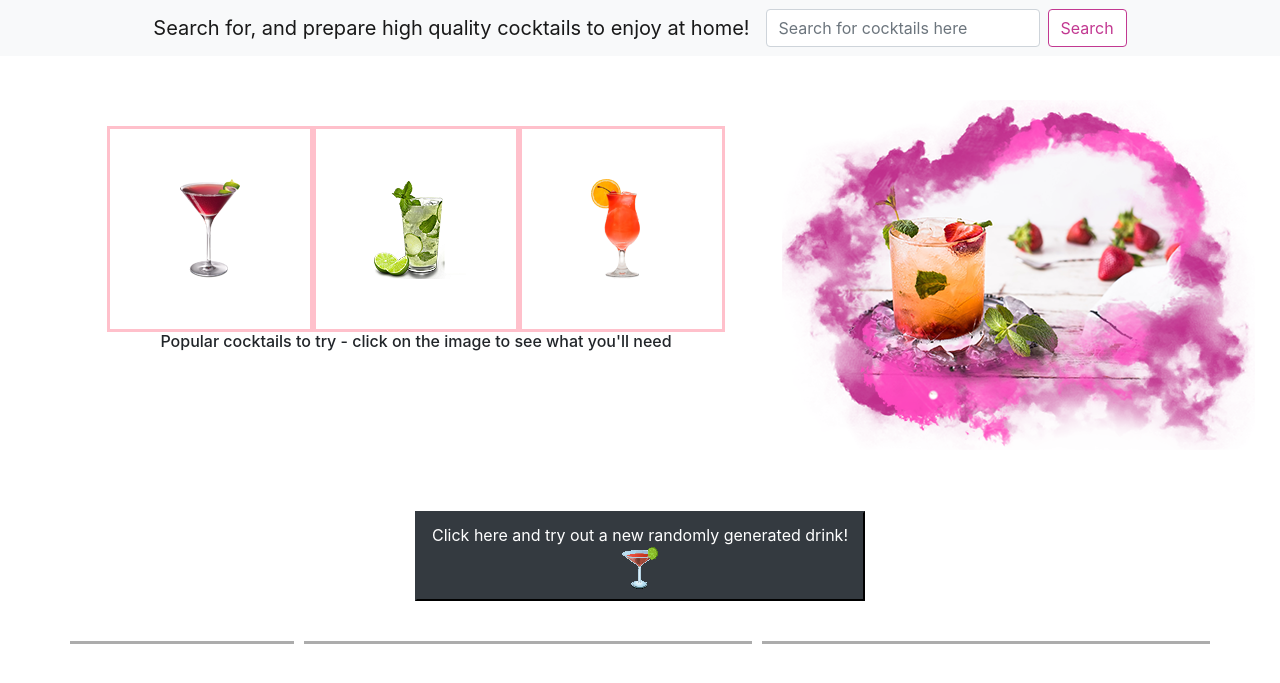
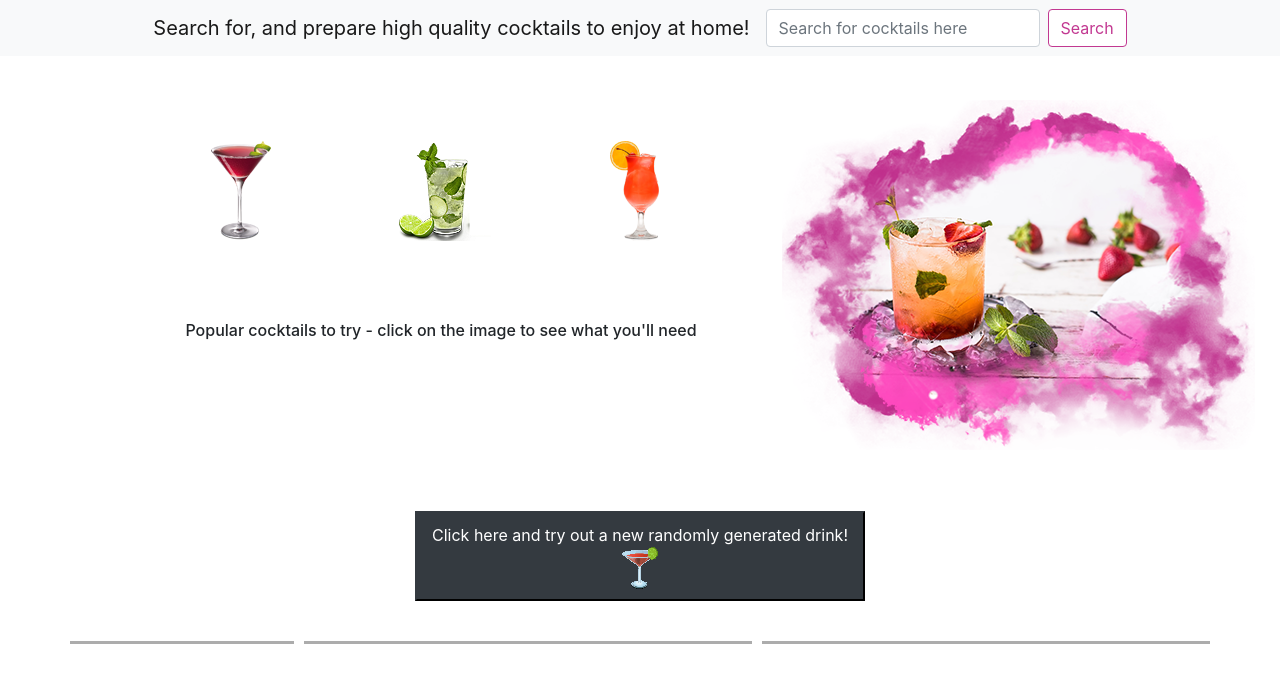
Before and after one commit to Abelyem/MSProject2, a plain HTML site: page index.html in a window 1280 px wide. Drawn offline with nearby package versions, Linux system fonts and the light colour scheme.

Commit message:
Finalised README file / removed border from images (popular cocktail - 3 images) -added the transform scale feature to allow size increase of each image on hover

```diff
--- a/assets/css/style.css
+++ b/assets/css/style.css
@@ -12,7 +12,6 @@
     grid-template-columns: 1fr;
     grid-template-rows: 0.3fr 1.5fr;
     width: 65%;
-    /* background-color: yellow;  */
 }
 
 #no-cocktail-search-entered > h6 {
@@ -59,21 +58,27 @@
 
 
 .cocktails-to-try {
+    margin: 25px;
     display: flex;
     flex-wrap: wrap;
     justify-content: center;
-    padding: 70px;
+    padding: 10px;
     position:relative;
     width: 100%;
 }
 
 .cocktails-to-try > a {
-    border: pink solid 3px;
     padding: 50px;
 }
 
+.cocktails-to-try > h6 {
+    padding-top: 30px;
+}
+
+
 .cosmo:hover, .mojito:hover, .mai-tai:hover {
-background-color: #c1348f;
+    /* background-color: #c1348f; */
+    transform: scale(1.3);
 }
 
 /* Random cocktail generator button */
@@ -122,13 +127,6 @@ background-color: #c1348f;
 
 
 
-/* @media screen and (max-width: 1190px) {
-.cocktails-to-try {
-    display: block;
-}
-
-} */
-
 @media screen and (max-width: 1190px) {
 
 .cocktails-to-try {
```
Also changed, not shown: 1 other file.
